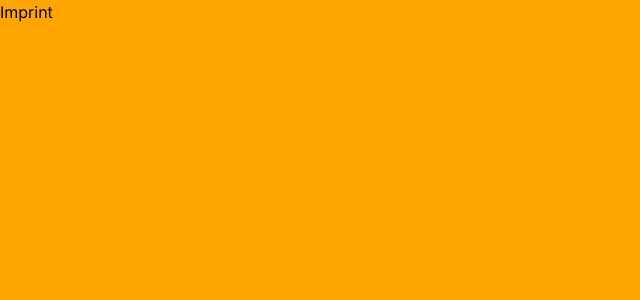
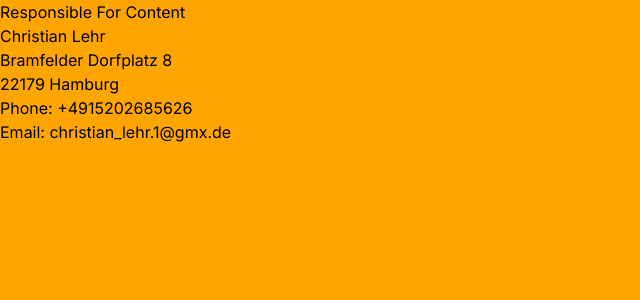
Before and after one commit to chris251190/cita, a Next.js app: page /imprint in a window 1280 px wide. Shown: the top 300 px of the page, without its empty margins (0-640 px from the left). Built offline with nearby package versions, Linux system fonts and the light colour scheme.

Commit message:
Add contact information to Imprint page

```diff
--- a/app/imprint/page.tsx
+++ b/app/imprint/page.tsx
@@ -2,8 +2,14 @@ import React from 'react';
 
 const Imprint = () => (
     <div>
-        Imprint
-    </div>
+    <h2>Responsible For Content</h2>
+
+    <p>Christian Lehr</p>
+    <p>Bramfelder Dorfplatz 8</p>
+    <p>22179 Hamburg</p>
+    <p>Phone: +4915202685626</p>
+    <p>Email: christian_lehr.1@gmx.de</p>
+  </div>
 );
 
 export default Imprint;
```
